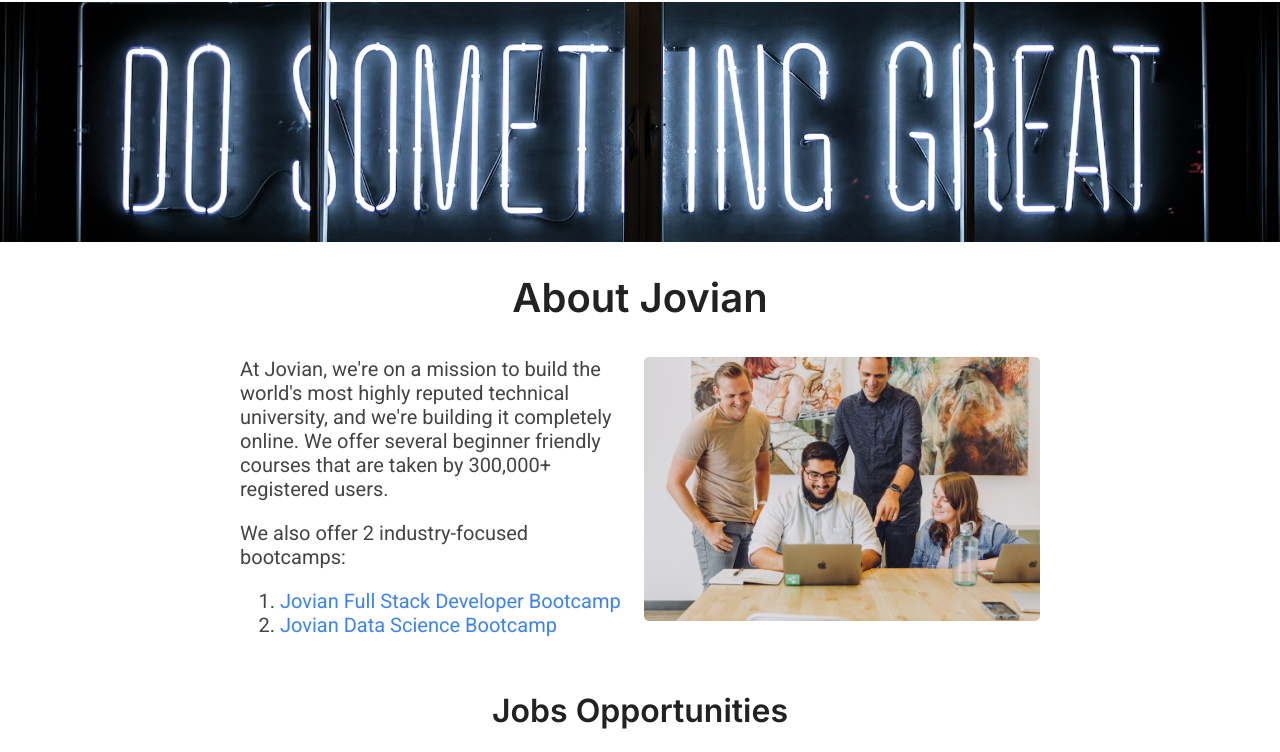
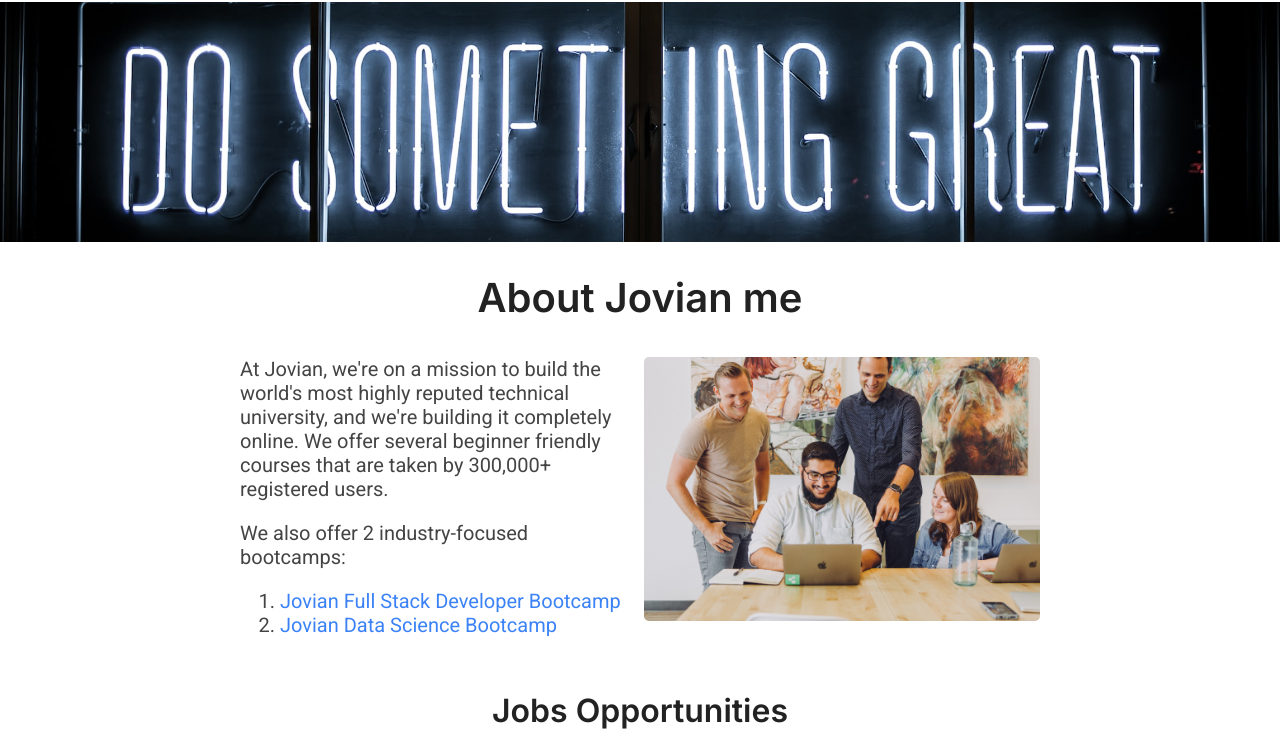
Before and after one commit to Samu-sam/second-website1, a plain HTML site: page Src/index.html in a window 1280 px wide. Shown: the part 48-800 px from the top of the page. Drawn offline with Linux system fonts and the light colour scheme.

Commit message:
adding all file

```diff
--- a/Src/index.html
+++ b/Src/index.html
@@ -31,7 +31,7 @@
     <img id="banner" src="banner.jpg" alt="Banner" height="240">
 
     <h1>
-        About Jovian
+        About Jovian me
     </h1>
 
     <div id="about">
```
